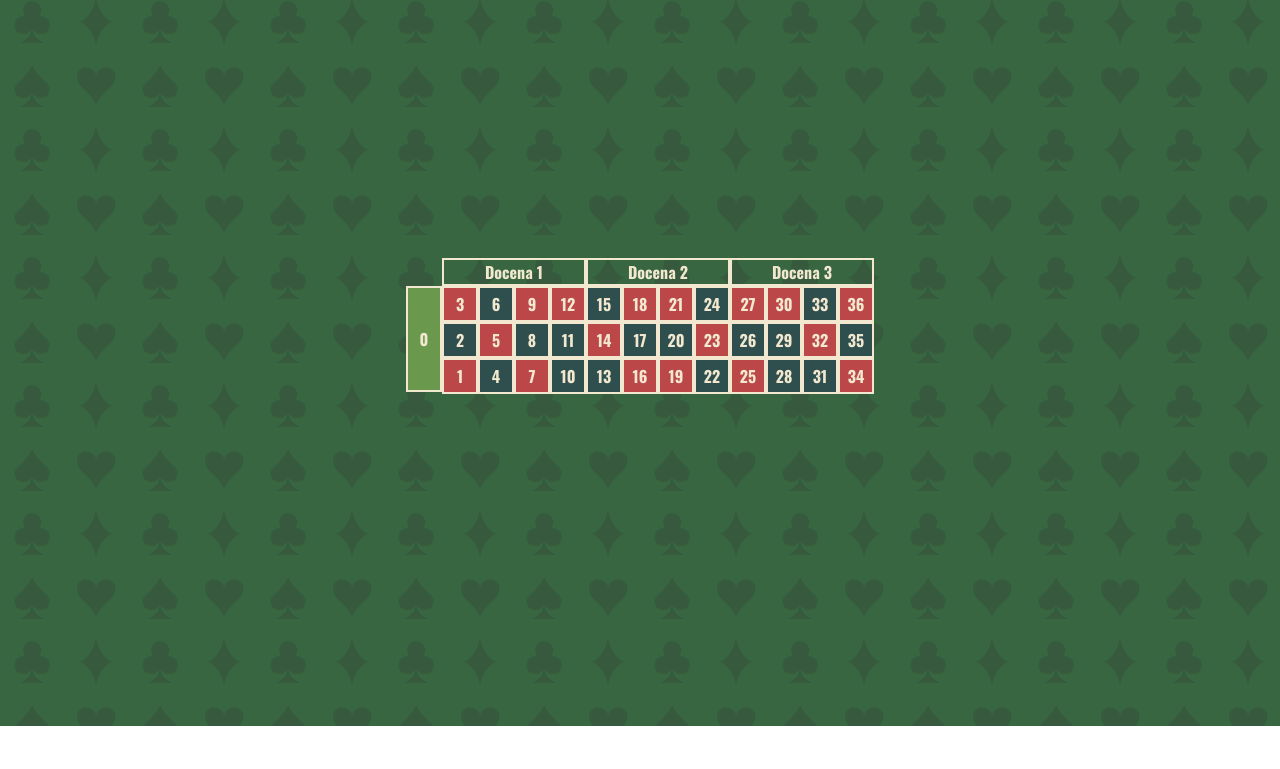
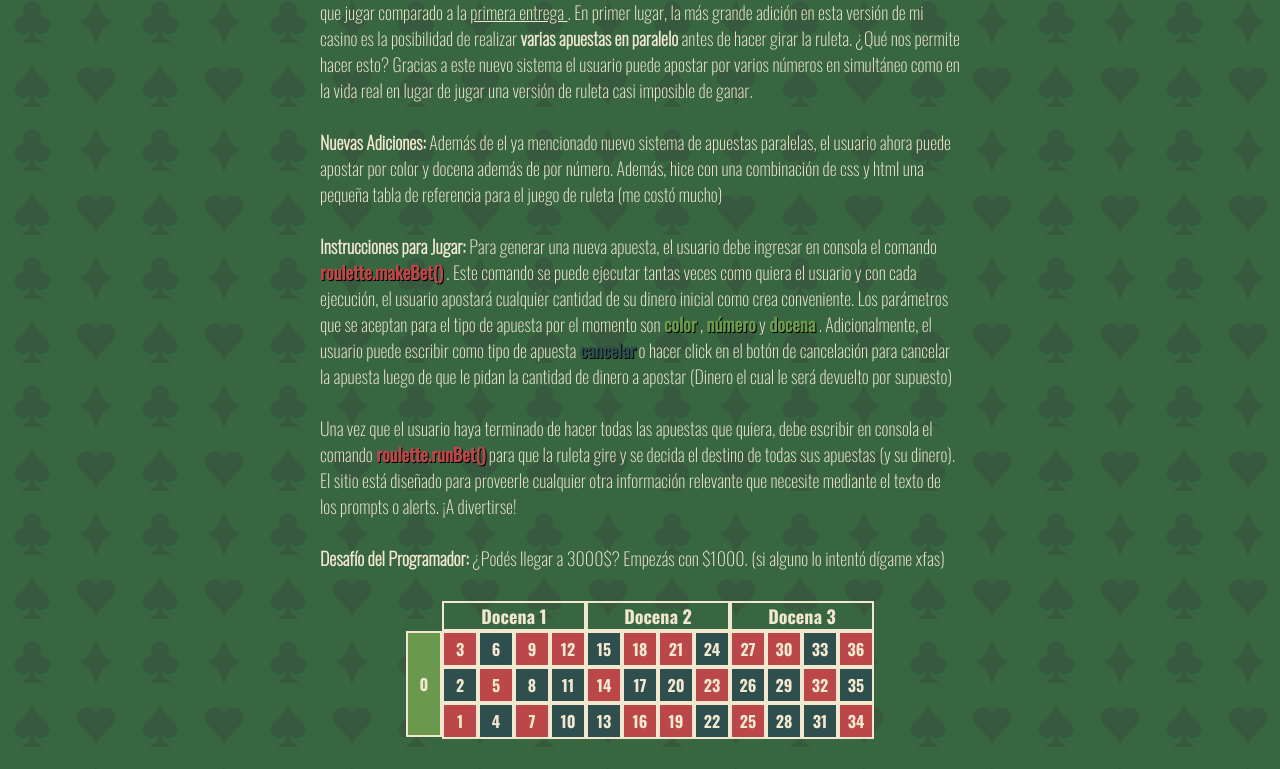
Before and after one commit to MZuran/Casino-Night, a website: page index.html in a window 1280 px wide. Shown: the part 74-843 px from the top of the page. Before the commit the page ends 800 px from the top, so only its background shows below. Drawn offline with Linux system fonts and the light colour scheme.

Commit message:
SEGUNDA PRE ENTREGA PROYECTO FINAL CODERHOUSE JAVASCRIPT

```diff
--- a/index.html
+++ b/index.html
@@ -8,8 +8,67 @@
   </head>
   <body>
     <main class="index-home flex-dir-column absolute-center">
+      <h1>¡Abrí la consola para empezar!</h1>
+
+      <p class="max-width-50">
+        Bienvenidos a la segunda entrega del casino de Matías Zuran. En esta
+        ocasión, tendremos más cosas con las que jugar comparado a la
+        <a
+          href="https://github.com/MZuran/Casino-Night/tree/cede9218a496d484771aff6de092d241e8ddc0a4"
+        >
+          primera entrega
+        </a>
+        . En primer lugar, la más grande adición en esta versión de mi casino es
+        la posibilidad de realizar
+        <b>varias apuestas en paralelo</b>
+        antes de hacer girar la ruleta. ¿Qué nos permite hacer esto? Gracias a
+        este nuevo sistema el usuario puede apostar por varios números en
+        simultáneo como en la vida real en lugar de jugar una versión de ruleta
+        casi imposible de ganar.
+        <br />
+        <br />
+        <b>Nuevas Adiciones:</b>
+        Además de el ya mencionado nuevo sistema de apuestas paralelas, el
+        usuario ahora puede apostar por color y docena además de por número.
+        Además, hice con una combinación de css y html una pequeña tabla de
+        referencia para el juego de ruleta (me costó mucho)
+        <br />
+        <br />
+        <b>Instrucciones para Jugar:</b>
+        Para generar una nueva apuesta, el usuario debe ingresar en consola el
+        comando
+        <b class="hilight-red">roulette.makeBet()</b>
+        . Este comando se puede ejecutar tantas veces como quiera el usuario y
+        con cada ejecución, el usuario apostará cualquier cantidad de su dinero
+        inicial como crea conveniente. Los parámetros que se aceptan para el
+        tipo de apuesta por el momento son
+        <b class="hilight-green">color</b>
+        ,
+        <b class="hilight-green">número</b>
+        y
+        <b class="hilight-green">docena</b>
+        . Adicionalmente, el usuario puede escribir como tipo de apuesta
+        <b class="hilight-black">cancelar</b>
+        o hacer click en el botón de cancelación para cancelar la apuesta luego
+        de que le pidan la cantidad de dinero a apostar (Dinero el cual le será
+        devuelto por supuesto)
+        <br />
+        <br>
+      </p>
+      <p class="max-width-50">
+        Una vez que el usuario haya terminado de hacer todas las apuestas que
+        quiera, debe escribir en consola el comando
+        <b class="hilight-red">roulette.runBet()</b>
+        para que la ruleta gire y se decida el destino de todas sus apuestas (y
+        su dinero). El sitio está diseñado para proveerle cualquier otra
+        información relevante que necesite mediante el texto de los prompts o
+        alerts. ¡A divertirse!
+        <br><br>
+        <b>Desafío del Programador: </b> ¿Podés llegar a 3000$? Empezás con $1000. (si alguno lo intentó dígame xfas)
+      </p>
+
       <!-- Start of the Roulette Object -->
-      <div class="margin-ten flex-dir-row">
+      <div class="margin-thirty flex-dir-row">
         <!-- Zero Column -->
         <div class="flex-dir-column">
           <div class="roulette-container invisible-container"><p>-</p></div>
@@ -30,35 +89,51 @@
             <div class="roulette-container roulette-square black-square">2</div>
             <div class="roulette-container roulette-square red-square">5</div>
             <div class="roulette-container roulette-square black-square">8</div>
-            <div class="roulette-container roulette-square black-square">11</div>
+            <div class="roulette-container roulette-square black-square">
+              11
+            </div>
           </div>
           <div class="flex-dir-row">
             <div class="roulette-container roulette-square red-square">1</div>
             <div class="roulette-container roulette-square black-square">4</div>
             <div class="roulette-container roulette-square red-square">7</div>
-            <div class="roulette-container roulette-square black-square">10</div>
+            <div class="roulette-container roulette-square black-square">
+              10
+            </div>
           </div>
         </div>
         <!-- Second Dozen -->
         <div class="flex-dir-column">
           <div class="roulette-container"><p>Docena 2</p></div>
           <div class="flex-dir-row">
-            <div class="roulette-container roulette-square black-square">15</div>
+            <div class="roulette-container roulette-square black-square">
+              15
+            </div>
             <div class="roulette-container roulette-square red-square">18</div>
             <div class="roulette-container roulette-square red-square">21</div>
-            <div class="roulette-container roulette-square black-square">24</div>
+            <div class="roulette-container roulette-square black-square">
+              24
+            </div>
           </div>
           <div class="flex-dir-row">
             <div class="roulette-container roulette-square red-square">14</div>
-            <div class="roulette-container roulette-square black-square">17</div>
-            <div class="roulette-container roulette-square black-square">20</div>
+            <div class="roulette-container roulette-square black-square">
+              17
+            </div>
+            <div class="roulette-container roulette-square black-square">
+              20
+            </div>
             <div class="roulette-container roulette-square red-square">23</div>
           </div>
           <div class="flex-dir-row">
-            <div class="roulette-container roulette-square black-square">13</div>
+            <div class="roulette-container roulette-square black-square">
+              13
+            </div>
             <div class="roulette-container roulette-square red-square">16</div>
             <div class="roulette-container roulette-square red-square">19</div>
-            <div class="roulette-container roulette-square black-square">22</div>
+            <div class="roulette-container roulette-square black-square">
+              22
+            </div>
           </div>
         </div>
         <!-- Third Dozen -->
@@ -67,19 +142,31 @@
           <div class="flex-dir-row">
             <div class="roulette-container roulette-square red-square">27</div>
             <div class="roulette-container roulette-square red-square">30</div>
-            <div class="roulette-container roulette-square black-square">33</div>
+            <div class="roulette-container roulette-square black-square">
+              33
+            </div>
             <div class="roulette-container roulette-square red-square">36</div>
           </div>
           <div class="flex-dir-row">
-            <div class="roulette-container roulette-square black-square">26</div>
-            <div class="roulette-container roulette-square black-square">29</div>
+            <div class="roulette-container roulette-square black-square">
+              26
+            </div>
+            <div class="roulette-container roulette-square black-square">
+              29
+            </div>
             <div class="roulette-container roulette-square red-square">32</div>
-            <div class="roulette-container roulette-square black-square">35</div>
+            <div class="roulette-container roulette-square black-square">
+              35
+            </div>
           </div>
           <div class="flex-dir-row">
             <div class="roulette-container roulette-square red-square">25</div>
-            <div class="roulette-container roulette-square black-square">28</div>
-            <div class="roulette-container roulette-square black-square">31</div>
+            <div class="roulette-container roulette-square black-square">
+              28
+            </div>
+            <div class="roulette-container roulette-square black-square">
+              31
+            </div>
             <div class="roulette-container roulette-square red-square">34</div>
           </div>
         </div>
--- a/scss/Basics/reset.scss
+++ b/scss/Basics/reset.scss
@@ -5,3 +5,7 @@
 
     color: $color-white;
 }
+
+p {
+    font-size: large;
+}
--- a/scss/Basics/text-decorations.scss
+++ b/scss/Basics/text-decorations.scss
@@ -4,3 +4,17 @@
 
     text-shadow: 1px 1px black;
 }
+
+.hilight-green {
+    color: $color-green;
+    font-family: 'font-2', sans-serif;
+
+    text-shadow: 1px 1px black;
+}
+
+.hilight-black {
+    color: $color-black;
+    font-family: 'font-2', sans-serif;
+
+    text-shadow: 1px 1px black;
+}
--- a/scss/Basics/utility-classes.scss
+++ b/scss/Basics/utility-classes.scss
@@ -40,6 +40,10 @@
     margin: 10px;
 }
 
+.margin-thirty {
+    margin: 30px;
+}
+
 //SIZE
 .max-width-50 {
     max-width: 50%;
--- a/scss/Pages/index.scss
+++ b/scss/Pages/index.scss
@@ -1,5 +1,4 @@
 .index-home {
     width: 100%;
-    height: 100%;
     @include bg-playing-cards($color-1, 10%);
 };
```
Also changed, not shown: css/Basics/utility-classes.css, css/Pages/index.css, css/app.css, pages/Old Index.html (renamed from pages/roulette.html), 2 other files.
